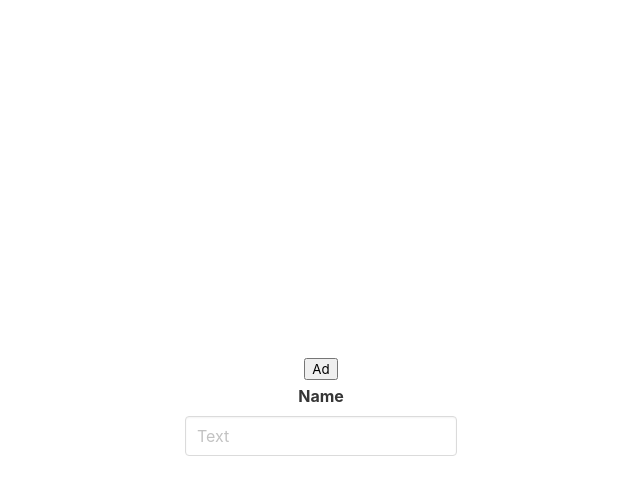
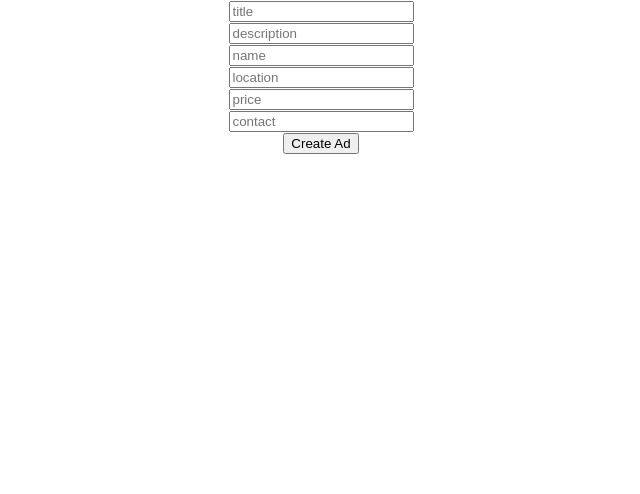
Before and after one commit to williamvage123/React-Project, a React (Create React App) app: page / in a window 1280 px wide. Shown: the top 494 px of the page, without its empty margins (319-959 px from the left). Built offline with nearby package versions, Linux system fonts and the light colour scheme; no server answers; the HTML template or start-up script is replaced by a standard one.

Commit message:
added form.js and modified app.js

```diff
--- a/src/App.js
+++ b/src/App.js
@@ -1,47 +1,31 @@
-import React from 'react';
-import logo from './logo.svg';
+import React, { Component } from 'react';
 import './App.css';
-import "bulma/css/bulma.css";
+import Form from './Form.js'
+
+class App extends Component {
+
+  onSubmit = fields => {
+    console.log('App component got  ', fields)
+    fetch('https://awacademy-classifieds.herokuapp.com/ad')
+        .then(response => response.json())
+        .then(json => console.log(json))
+
+
+  };
+
+  render() {
+    return (
+      <div className="App">
+        <Form onSubmit={fields => this.onSubmit(fields)} />
+      </div>
+
+    );
+  }
+}
 
 
 
-function App() {
-
-function createAd () {
-  const requestOptions = {
-    method: 'POST',
-    headers: { 'Content-Type': 'application/json' },
-    body: JSON.stringify({
-      title:"string",
-      description:"string",
-      name:"string",
-      location:"string",
-    })
-};
-fetch('https://awacademy-classifieds.herokuapp.com/ad', requestOptions)
-    .then(response => response.json())
-    .then(json => console.log(json))
-}
-
-  return (
-    <div className="App">
-      <header className="App-header">
-
-       <div>
-       <button onClick={createAd}>Ad</button>
-       </div>
-       <div className="field">
-         <label className="label">Name</label>
-         <div className="control">
-           <input className="input" type="text" placeholder="Text"></input>
-         </div>
-       </div>
-       </header>
 
 
 
-    </div>
-  );
-}
-
 export default App;
--- /dev/null
+++ b/src/Form.js
@@ -0,0 +1,96 @@
+import React from 'react';
+
+export default class Form extends React.Component {
+    state = {
+        title: '',
+        description: '',
+        name: '',
+        location: '',
+        price: '',
+        contact: ''
+    }
+
+    change = (e) => {
+        this.setState({
+            [e.target.name]: e.target.value
+        });
+
+    };
+
+
+    onSubmit = (e) => {
+
+        e.preventDefault();
+        this.props.onSubmit(this.state);
+        this.setState({
+            title: '',
+            description: '',
+            name: '',
+            location: '',
+            price: '',
+            contact: ''
+
+        })
+    };
+    componentDidMount() {
+        const requestOptions = {
+            method: 'POST',
+            headers: { 'Content-Type': 'application/json' },
+            body: JSON.stringify({
+              title: "string",
+              description:"string",
+              name:"string",
+              location:"string",
+            })
+        };
+        fetch('https://awacademy-classifieds.herokuapp.com/ad', requestOptions)
+            .then(response => response.json())
+            .then(json => console.log(json))
+    }
+
+    render() {
+        return (
+            <form>
+                <input
+                    name="title"
+                    placeholder="title"
+                    value={this.state.title}
+                    onChange={e => this.change(e)} />
+                <br />
+                <input
+                    name="description"
+                    placeholder="description"
+                    value={this.state.description}
+                    onChange={e => this.change(e)} />
+                <br />
+                <input
+                    name="name"
+                    placeholder="name"
+                    value={this.state.name}
+                    onChange={e => this.change(e)} />
+                <br />
+                <input
+                    name="location"
+                    placeholder="location"
+                    value={this.state.location}
+                    onChange={e => this.change(e)} />
+                <br />
+                <input
+                    name="price"
+                    placeholder="price"
+                    value={this.state.price}
+                    onChange={e => this.change(e)} />
+                <br />
+                <input
+                    name="contact"
+                    placeholder="contact"
+                    value={this.state.contact}
+                    onChange={e => this.change(e)} />
+                <br />
+
+                <button onClick={(e) => this.onSubmit(e)}>Create Ad</button>
+            </form>
+        );
+
+    }
+}
```
